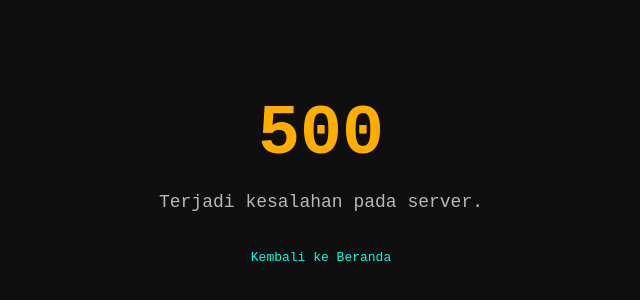
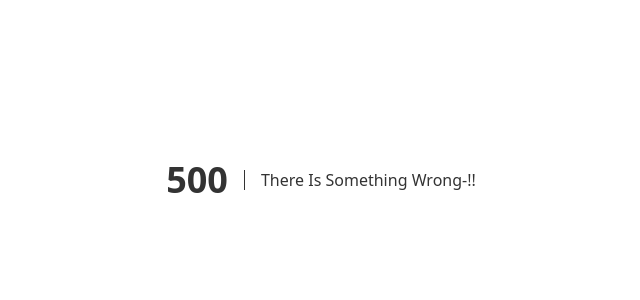
Before and after one commit to kanitsu77/Rest-Api-Riselia, a website: page api-page/500.html in a window 1280 px wide. Shown: the part 220-520 px from the top of the page, without its empty margins (319-959 px from the left). Drawn offline with nearby package versions, Linux system fonts and the light colour scheme.

Commit message:
Add files via upload

```diff
--- a/api-page/500.html
+++ b/api-page/500.html
@@ -2,39 +2,38 @@
 <html lang="en">
     <head>
         <meta charset="UTF-8">
-<title>500 Server Error</title>
+        <meta name="viewport" content="width=device-width, initial-scale=1.0">
+        <title>404</title>
+        <link href="https://cdn.jsdelivr.net/npm/tailwindcss@2.2.19/dist/tailwind.min.css" rel="stylesheet">
+        <title>404</title>
         <style>
-body{
-  margin:0;
-  padding:0;
-  background:#0f0f0f;
-  color:#fff;
-  font-family:monospace;
-  display:flex;
-  justify-content:center;
-  align-items:center;
-  height:100vh;
-  flex-direction:column;
+            * {
+                color: #333;
             }
-h1{
-  font-size:70px;
-  margin:0;
-  color:#ffae00;
+            body, html {
+                height: 100%;
+                overflow: hidden;
+                margin: 0;
+                display: flex;
+                align-items: center;
+                justify-content: center;
+                background-color: white;
             }
-p{
-  font-size:18px;
-  opacity:0.7;
+            .bg-divider {
+                background-color: #333;
             }
-a{
-  margin-top:20px;
-  color:#00ffe1;
-  text-decoration:none;
+            .w-divider {
+                width: 1px;
             }
         </style>
     </head>
-<body>
-<h1>500</h1>
-<p>Terjadi kesalahan pada server.</p>
-<a href="/">Kembali ke Beranda</a>
+    <body class="font-sans antialiased">
+        <div class="flex flex-col items-center justify-center h-screen text-white">
+            <div class="flex h-5 items-center space-x-4">
+                <h1 class="text-4xl font-bold" style="color: #333">500</h1>
+                <div class="shrink-0 bg-divider border-none h-full w-divider" role="separator"></div>
+                <h2 style="color: #333">There Is Something Wrong-!!</h2>
+            </div>
+        </div>
     </body>
 </html>
```
Also changed, not shown: api-page/404.html (+26 -27 lines). Lines whose indentation alone changed are shown as unchanged.
